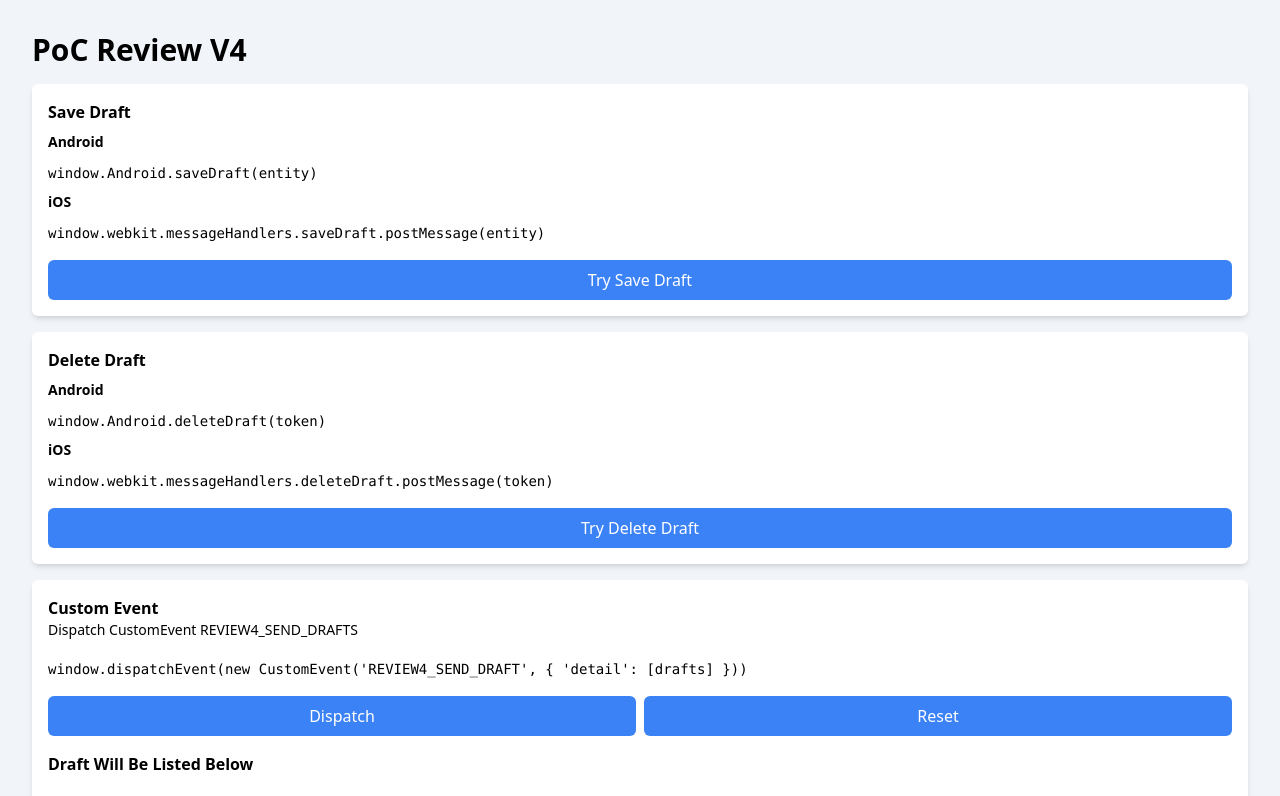
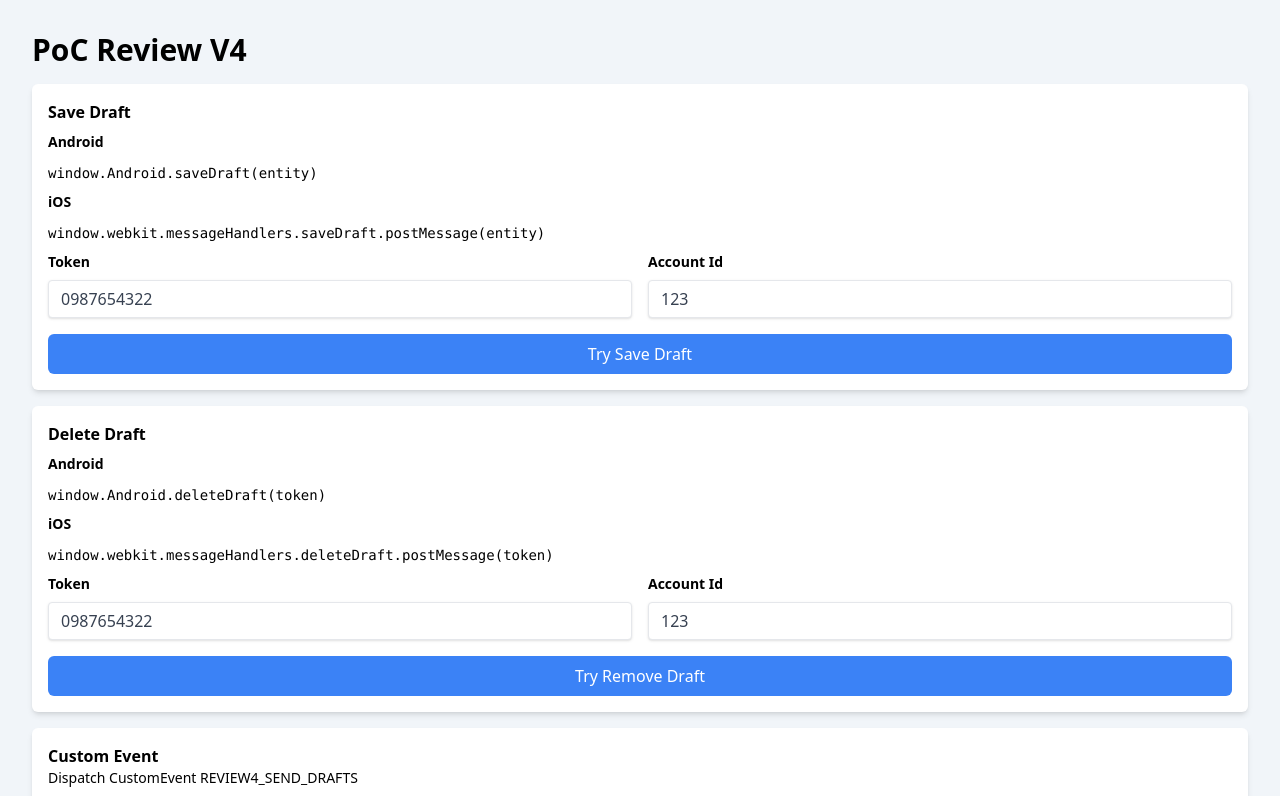
Before and after one commit to pandubaraja/poc-review4, a Next.js app: page / in a window 1280 px wide. Shown: the top 796 px of the page. Built offline with nearby package versions, Linux system fonts and the light colour scheme.

Commit message:
Add capabilities to update token and accountId

```diff
--- a/package.json
+++ b/package.json
@@ -6,7 +6,7 @@
     "start": "next start"
   },
   "dependencies": {
-    "next": "latest",
+    "next": "^12.1.4",
     "react": "17.0.2",
     "react-dom": "17.0.2"
   },
--- a/pages/index.js
+++ b/pages/index.js
@@ -4,6 +4,9 @@ import { fakedraft } from '../fakedraft'
 
 export default function Home() {
   const [drafts, setDrafts] = useState([])
+  const [token, setToken] = useState(fakedraft.token)
+  const [accountId, setAccountId] = useState(fakedraft.accountId)
+
   const CUSTOM_EVENT_NAME = 'REVIEW4_SEND_DRAFTS'
 
   useEffect(() => {
@@ -23,6 +26,9 @@ export default function Home() {
   }
 
   const handleSaveDraft = (e) => {
+    fakedraft.accountId = accountId
+    fakedraft.token = token
+
     if(!!window.Android) {
       window.Android.saveDraft(JSON.stringify(fakedraft))
     }
@@ -33,6 +39,9 @@ export default function Home() {
   }
 
   const handleRemoveDraft = (e) => {
+    fakedraft.accountId = accountId
+    fakedraft.token = token
+
     if(!!window.Android) {
       window.Android.removeDraft(fakedraft.token)
     }
@@ -61,7 +70,16 @@ export default function Home() {
             <code className='text-sm break-words'>window.Android.saveDraft(entity)</code>
             <div className='my-2 text-sm font-bold'>iOS</div>
             <code className='text-sm break-words'>window.webkit.messageHandlers.saveDraft.postMessage(entity)</code>
-
+            <div className="grid grid-cols-2 gap-4">
+              <div>
+                <div className='my-2 text-sm font-bold'>Token</div>
+                <input value={token} onChange={ e => setToken(e.target.value) } className="shadow appearance-none border rounded w-full py-2 px-3 text-gray-700 leading-tight focus:outline-none focus:shadow-outline" type="text"/>
+              </div>
+              <div>
+                <div className='my-2 text-sm font-bold'>Account Id</div>
+                <input value={accountId} onChange={ e => setAccountId(e.target.value) } className="shadow appearance-none border rounded w-full py-2 px-3 text-gray-700 leading-tight focus:outline-none focus:shadow-outline" type="text"/>
+              </div>
+            </div>
             <div>
               <button onClick={handleSaveDraft} className="rounded-md p-2 w-full mt-4 text-white bg-blue-500 hover:bg-blue-600 active:bg-blue-700">
                 Try Save Draft
@@ -75,10 +93,19 @@ export default function Home() {
             <code className='text-sm break-words'>window.Android.deleteDraft(token)</code>
             <div className='my-2 text-sm font-bold'>iOS</div>
             <code className='text-sm break-words'>window.webkit.messageHandlers.deleteDraft.postMessage(token)</code>
-
+            <div className="grid grid-cols-2 gap-4">
+              <div>
+                <div className='my-2 text-sm font-bold'>Token</div>
+                <input value={token} onChange={ e => setToken(e.target.value) } className="shadow appearance-none border rounded w-full py-2 px-3 text-gray-700 leading-tight focus:outline-none focus:shadow-outline" type="text"/>
+              </div>
+              <div>
+                <div className='my-2 text-sm font-bold'>Account Id</div>
+                <input value={accountId} onChange={ e => setAccountId(e.target.value) } className="shadow appearance-none border rounded w-full py-2 px-3 text-gray-700 leading-tight focus:outline-none focus:shadow-outline" type="text"/>
+              </div>
+            </div>
             <div>
               <button onClick={handleRemoveDraft} class="rounded-md p-2 w-full mt-4 text-white bg-blue-500 hover:bg-blue-600 active:bg-blue-700">
-                Try Delete Draft
+                Try Remove Draft
               </button>
             </div>
           </div>
```
Also changed, not shown: 1 other file (tests, documents, lock files or other folders).
